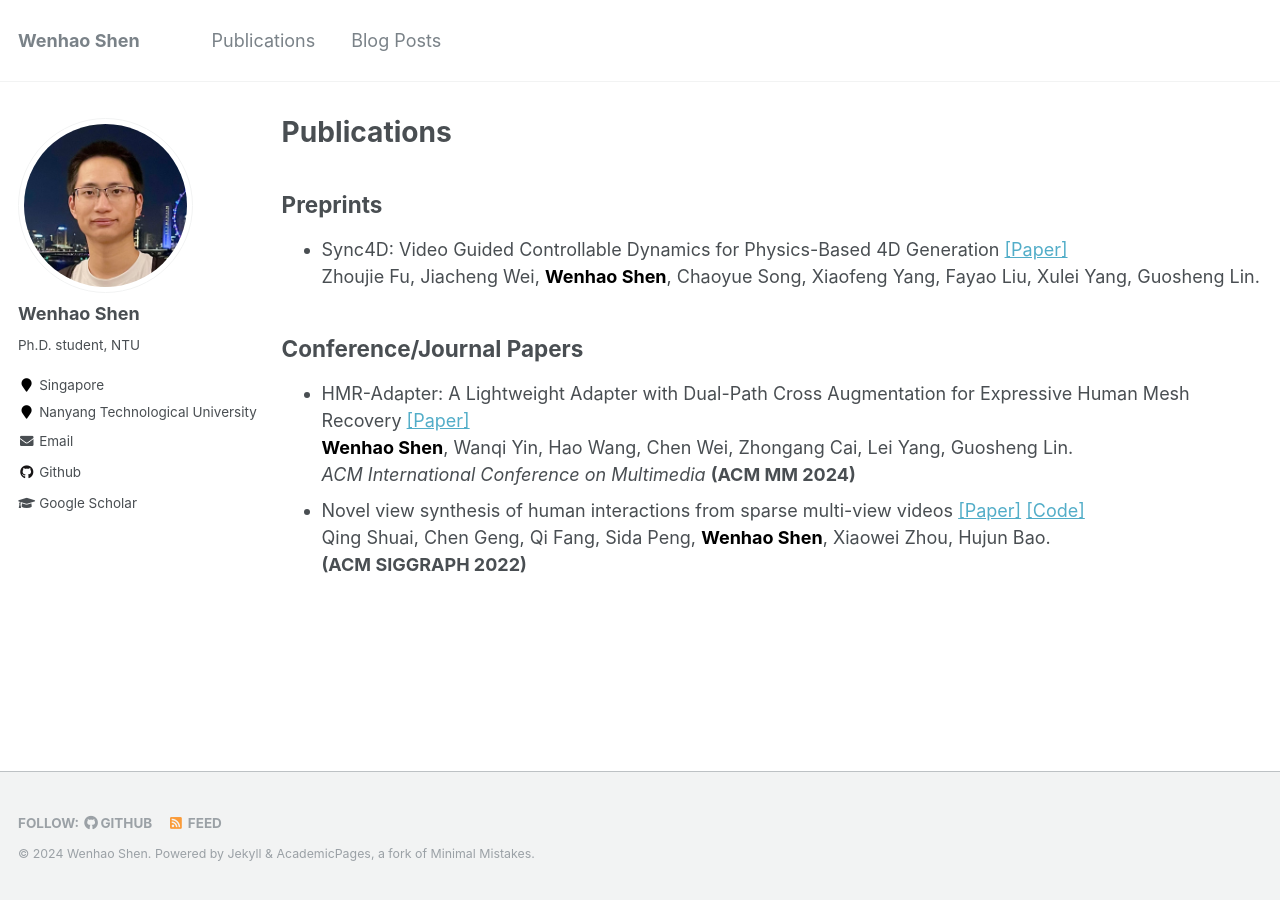
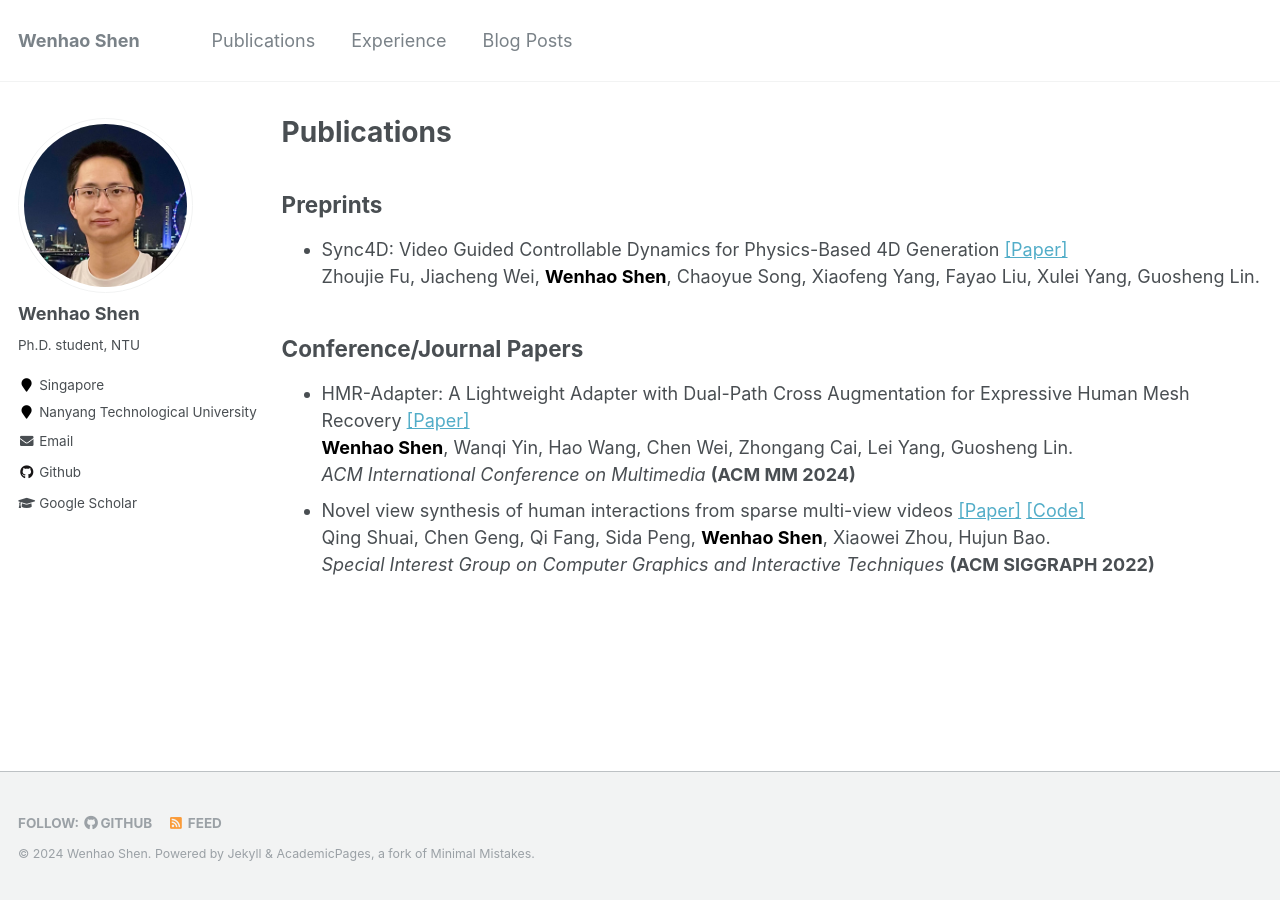
Before and after one commit to shenwenhao01/shenwenhao01.github.io, a Jekyll site: the page built from _pages/publications.md, in a window 1280 px wide. Built offline with Jekyll 4.4.1, drawn with Linux system fonts in a browser that asks for light colours.

```diff
--- a/_data/navigation.yml
+++ b/_data/navigation.yml
@@ -3,5 +3,8 @@
   - title: "Publications"
     url: /publications/
 
+  - title: "Experience"
+    url: experience/
+
   - title: "Blog Posts"
     url: /year-archive/
--- a/_pages/publications.md
+++ b/_pages/publications.md
@@ -29,7 +29,7 @@
   Novel view synthesis of human interactions from sparse multi-view videos <a href="https://dl.acm.org/doi/fullHtml/10.1145/3528233.3530704">[Paper]</a> <a href="https://github.com/zju3dv/EasyMocap">[Code]</a>
   <br/>
   Qing Shuai, Chen Geng, Qi Fang, Sida Peng, <strong><font color="black">Wenhao Shen</font></strong>, Xiaowei Zhou, Hujun Bao.
-  <br/>
+  <br/><i>Special Interest Group on Computer Graphics and Interactive Techniques</i>
     <strong>(ACM SIGGRAPH 2022)</strong><br>
 </li>
 </ul>
```
